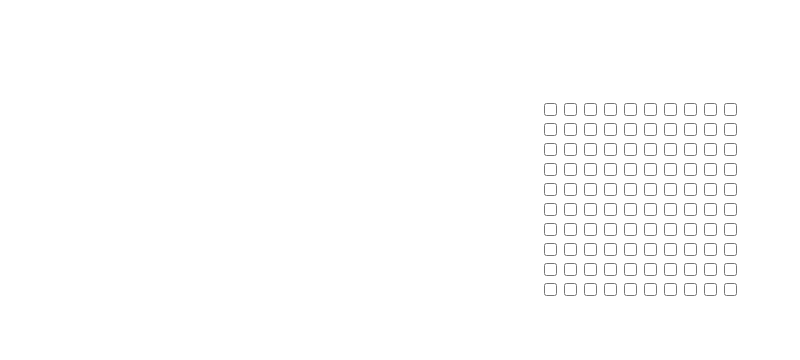
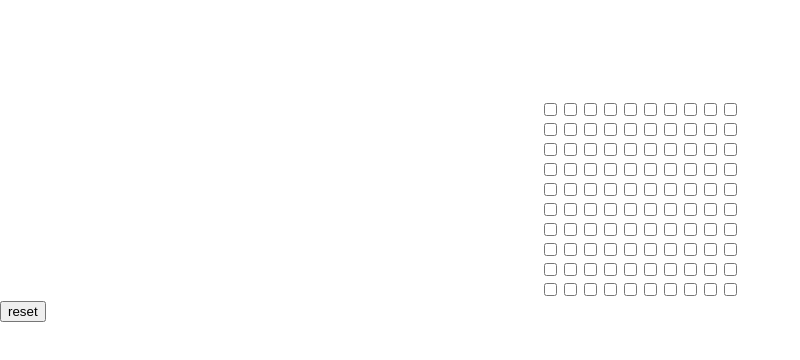
Before and after one commit to josephtownshend/checkbox-pixel-art, a React (Create React App) app: page / in a window 1280 px wide. Shown: the top 360 px of the page, without its empty margins (0-800 px from the left). Built offline with nearby package versions, Linux system fonts and the light colour scheme.

Commit message:
feat: added rest button - no functionality

```diff
--- a/src/App.js
+++ b/src/App.js
@@ -127,6 +127,9 @@ class App extends Component {
             <div className="Box"><Checkbox /></div>
             <div className="Box"><Checkbox /></div>
           </div>
+          <div>
+            <button>reset</button>
+          </div>
         </div>
       </React.Fragment>
     );
```
